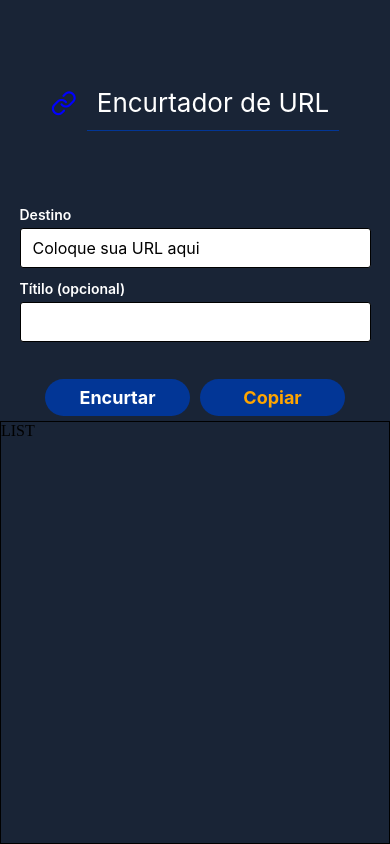
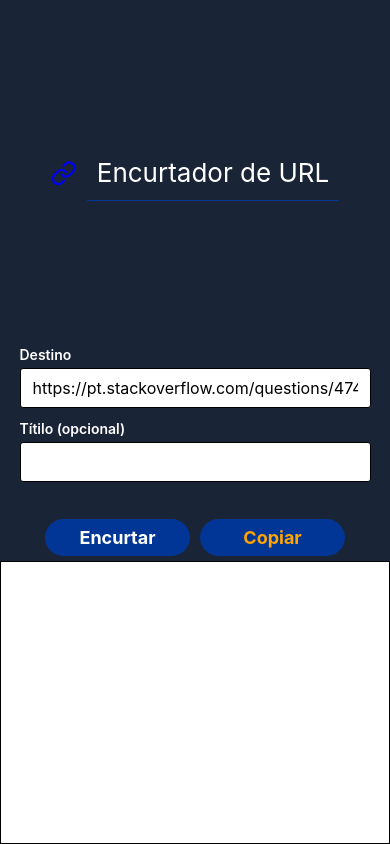
Before and after one commit to lucas-bretzke/FW7_Desafio, a React Native app: screen /Home in a window 390 px wide. Built offline with nearby package versions, Linux system fonts and the light colour scheme.

Commit message:
copyUrl method done, generateShortURL method being done

```diff
--- a/src/pages/Home/index.tsx
+++ b/src/pages/Home/index.tsx
@@ -1,19 +1,40 @@
 import React, { useState } from 'react';
-import { Text, View, TextInput } from 'react-native';
+import { Text, View, TextInput, Alert } from 'react-native';
 import styles from './styles';
 import { Feather } from '@expo/vector-icons';
+import { Linking } from 'react-native';
+import Clipboard from '@react-native-clipboard/clipboard';
+
+import Button from '../../components/Button'
+import { useRoute } from '@react-navigation/native';
+import axios from 'axios';
+
+export default function Home() {
+    const route = useRoute();
+    const [originalURL, setOriginalURL] = useState<any>('https://pt.stackoverflow.com/questions/474373/pegar-a-url-e-alterar-valor');
+    const [urlCustom, setUrlCustom] = useState('');
+    const [endUrl, setEndUrl] = useState('');
 
 
-import Button from '../../components/Button'
+    async function generateShortURL() {
+        try {
+            await axios.post('http://localhost:3000/new', originalURL)
+        } catch (error) {
+            console.log('post error')
+        }
+    }
 
-export default function Home() {
-    const [url, setUrl] = useState('');
-    const [newUrl, setNewUrl] = useState('');
+    function copyUrl() {
+        if (endUrl) {
+            const urlToCopy = `http://${endUrl}`;
+            Clipboard.setString(urlToCopy);
+            alert(`URL Copiada!\n ${urlToCopy}`);
+        } else { alert("Url inválida") }
+    }
 
     return (
         <View style={styles.container}>
             <View style={styles.urlFormContainer}>
-
                 <View style={styles.containerLogo} >
                     <Feather name="link" size={26} color="blue" />
                     <Text style={styles.title}>Encurtador de URL</Text>
@@ -21,31 +42,23 @@ export default function Home() {
 
                 <View style={styles.containerInput}>
                     <Text style={styles.label}>Destino</Text>
-                    <TextInput
-                        value={url}
-                        onChangeText={text => setUrl(text)}
-                        placeholder='Coloque sua URL aqui'
-                        style={styles.input}
-                    />
+                    <TextInput value={originalURL} onChangeText={text => setOriginalURL(text)} placeholder='Coloque sua URL aqui' style={styles.input} />
                 </View>
+
                 <View style={styles.containerInput}>
                     <Text style={styles.label}>Títilo (opcional)</Text>
-                    <TextInput
-                        value={url}
-                        onChangeText={text => setNewUrl(text)}
-                        style={styles.input}
-                    />
+                    <TextInput value={urlCustom} onChangeText={text => setUrlCustom(text)} style={styles.input} />
                 </View>
 
                 <View style={styles.containerButtons}>
-                    <Button onClick={() => alert('Clicou')} text="Encurtar" color="#fff" bgColor="#023696" width={145} />
-                    <Button onClick={() => alert('Clicou')} text="Copiar" color="orange" bgColor="#023696" width={145} />
+                    <Button onClick={() => generateShortURL()} text="Encurtar" color="#fff" bgColor="#023696" width={145} />
+                    <Button onClick={() => copyUrl()} text="Copiar" color="orange" bgColor="#023696" width={145} />
                 </View>
 
             </View>
 
             <View style={styles.containsListOfLinks}>
-                LIST
+                {endUrl && <Text>URL encurtada: {endUrl}</Text>}
             </View>
         </View>
     );
--- a/src/pages/Home/styles.tsx
+++ b/src/pages/Home/styles.tsx
@@ -11,7 +11,7 @@ export default StyleSheet.create({
     },
 
     urlFormContainer: {
-        flex: 1,
+        flex: 2,
         width: '100%',
         alignItems: 'center',
         justifyContent: 'center'
@@ -70,5 +70,6 @@ export default StyleSheet.create({
         flex: 1,
         width: '100%',
         borderWidth: 1,
+        backgroundColor: 'white'
     }
 })
```
